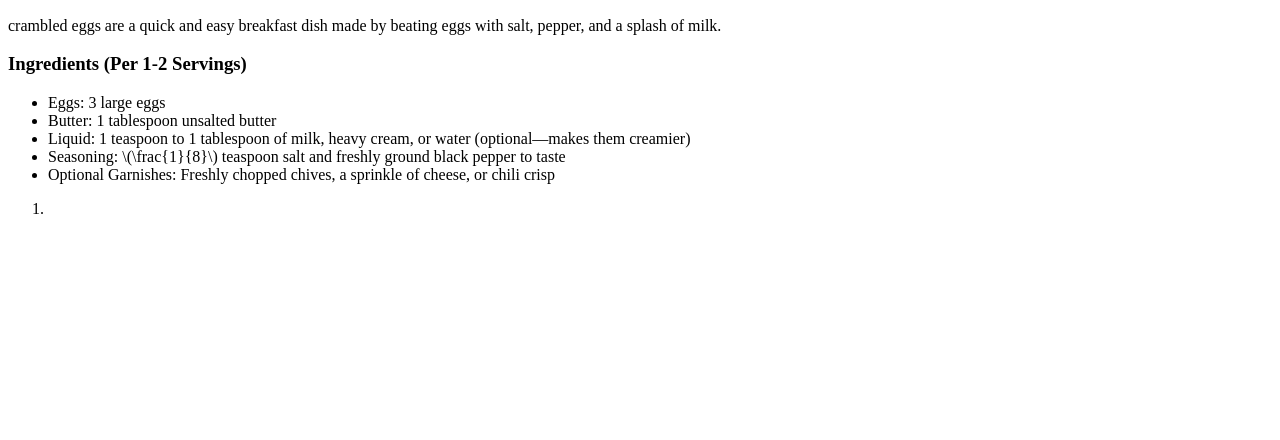
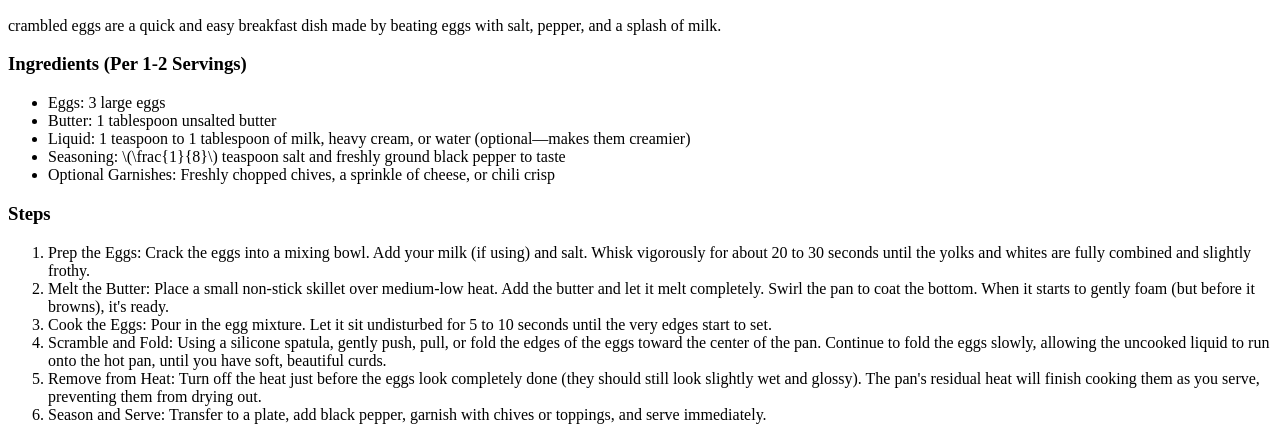
Before and after one commit to pedropkmmt/Odin-Projects, a plain HTML site: page odin-recipes/recipes/Eggs.html in a window 1280 px wide. Shown: the part 434-874 px from the top of the page. Before the commit the page ends 800 px from the top, so only its background shows below. Drawn offline with Linux system fonts and the light colour scheme.

Commit message:
Eggs recipe page complete

```diff
--- a/odin-recipes/recipes/Eggs.html
+++ b/odin-recipes/recipes/Eggs.html
@@ -35,8 +35,39 @@
         chili crisp
       </li>
     </ul>
+    <h3>Steps</h3>
     <ol>
-        <li></li>
+      <li>
+        Prep the Eggs: Crack the eggs into a mixing bowl. Add your milk (if
+        using) and salt. Whisk vigorously for about 20 to 30 seconds until the
+        yolks and whites are fully combined and slightly frothy.
+      </li>
+      <li>
+        Melt the Butter: Place a small non-stick skillet over medium-low heat.
+        Add the butter and let it melt completely. Swirl the pan to coat the
+        bottom. When it starts to gently foam (but before it browns), it's
+        ready.
+      </li>
+      <li>
+        Cook the Eggs: Pour in the egg mixture. Let it sit undisturbed for 5 to
+        10 seconds until the very edges start to set.
+      </li>
+      <li>
+        Scramble and Fold: Using a silicone spatula, gently push, pull, or fold
+        the edges of the eggs toward the center of the pan. Continue to fold the
+        eggs slowly, allowing the uncooked liquid to run onto the hot pan, until
+        you have soft, beautiful curds.
+      </li>
+      <li>
+        Remove from Heat: Turn off the heat just before the eggs look completely
+        done (they should still look slightly wet and glossy). The pan's
+        residual heat will finish cooking them as you serve, preventing them
+        from drying out.
+      </li>
+      <li>
+        Season and Serve: Transfer to a plate, add black pepper, garnish with
+        chives or toppings, and serve immediately.
+      </li>
     </ol>
   </body>
 </html>
```
